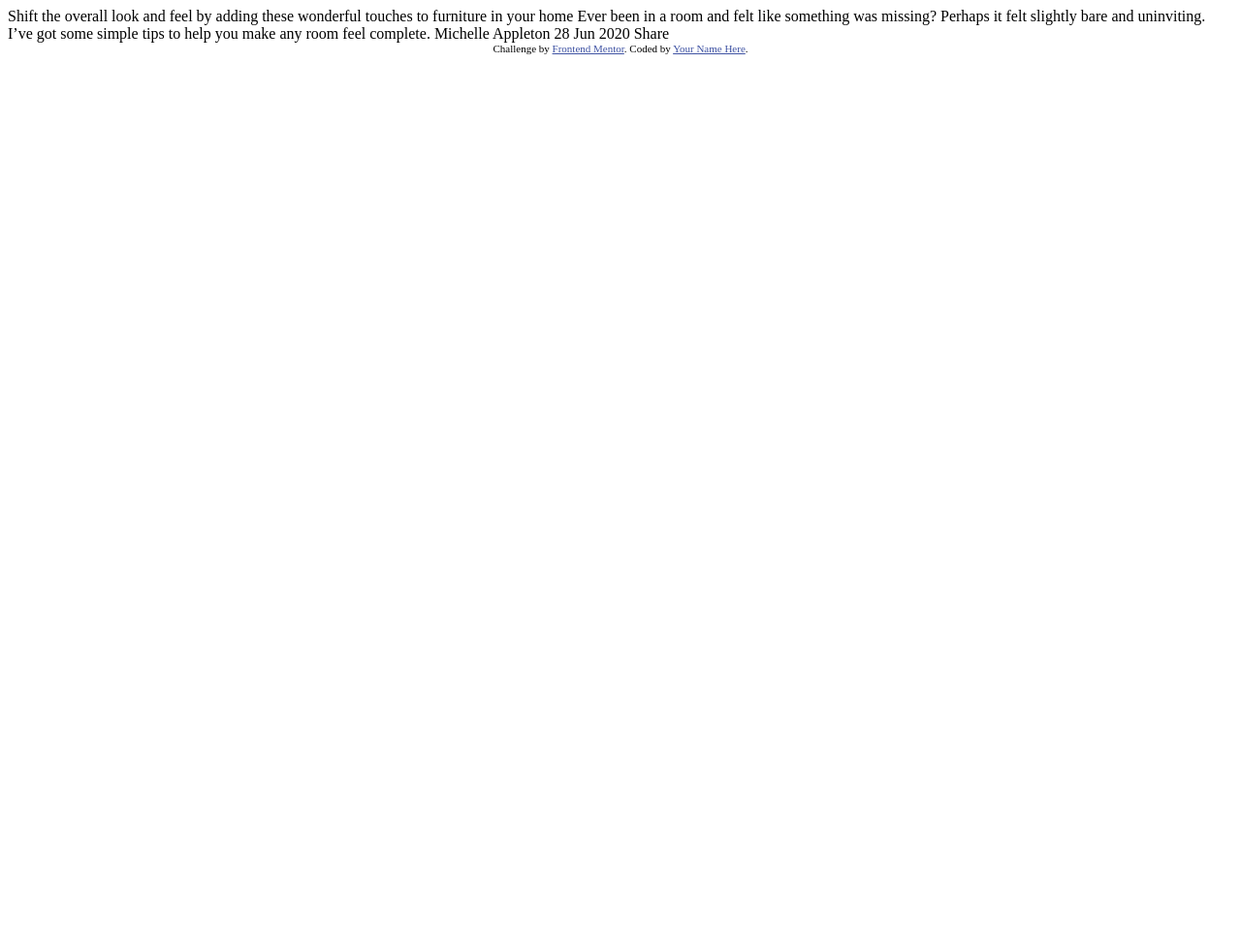
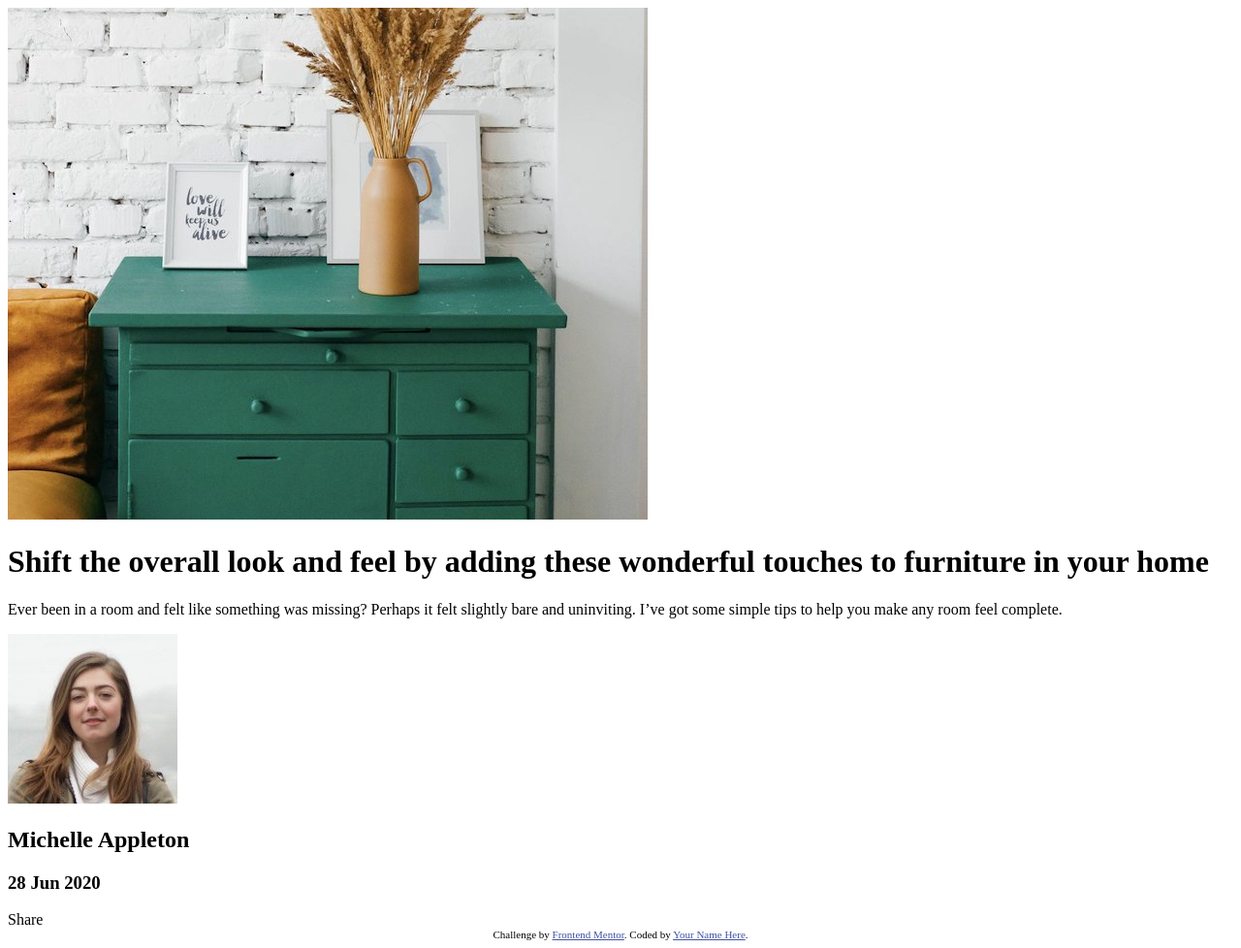
Before and after one commit to rraschbaum/article-preview-component, a plain HTML site: page index.html in a window 1280 px wide. Shown: the whole page at 97% size. Before the commit the page ends 800 px from the top, so only its background shows below. Drawn offline with Linux system fonts and the light colour scheme.

Commit message:
initial html structure

```diff
--- a/index.html
+++ b/index.html
@@ -16,16 +16,25 @@
     </style>
   </head>
   <body>
+    <div class="card">
+      <img src="/images/drawers.jpg" alt="a green dresser with framed artwork and a vase on top of it" class="card__img">
+      <h1 class="card__title">
+        Shift the overall look and feel by adding these wonderful touches to furniture in your home
+      </h1>
+      <p class="card__body">
+        Ever been in a room and felt like something was missing? Perhaps
+        it felt slightly bare and uninviting. I’ve got some simple tips
+        to help you make any room feel complete.
+      </p>
+      <div class="user">
+        <img src="/images/avatar-michelle.jpg" alt="avatar of Michelle Appleton" class="user__avatar">
+        <div class="user__info">
+          <h2 class="user__name">Michelle Appleton</h2>
+          <h3 class="user__date">28 Jun 2020</h3>
+        </div>
+      </div>
+    </div>
 
-    Shift the overall look and feel by adding these wonderful
-    touches to furniture in your home
-
-    Ever been in a room and felt like something was missing? Perhaps
-    it felt slightly bare and uninviting. I’ve got some simple tips
-    to help you make any room feel complete.
-
-    Michelle Appleton
-    28 Jun 2020
 
     Share
 
```
